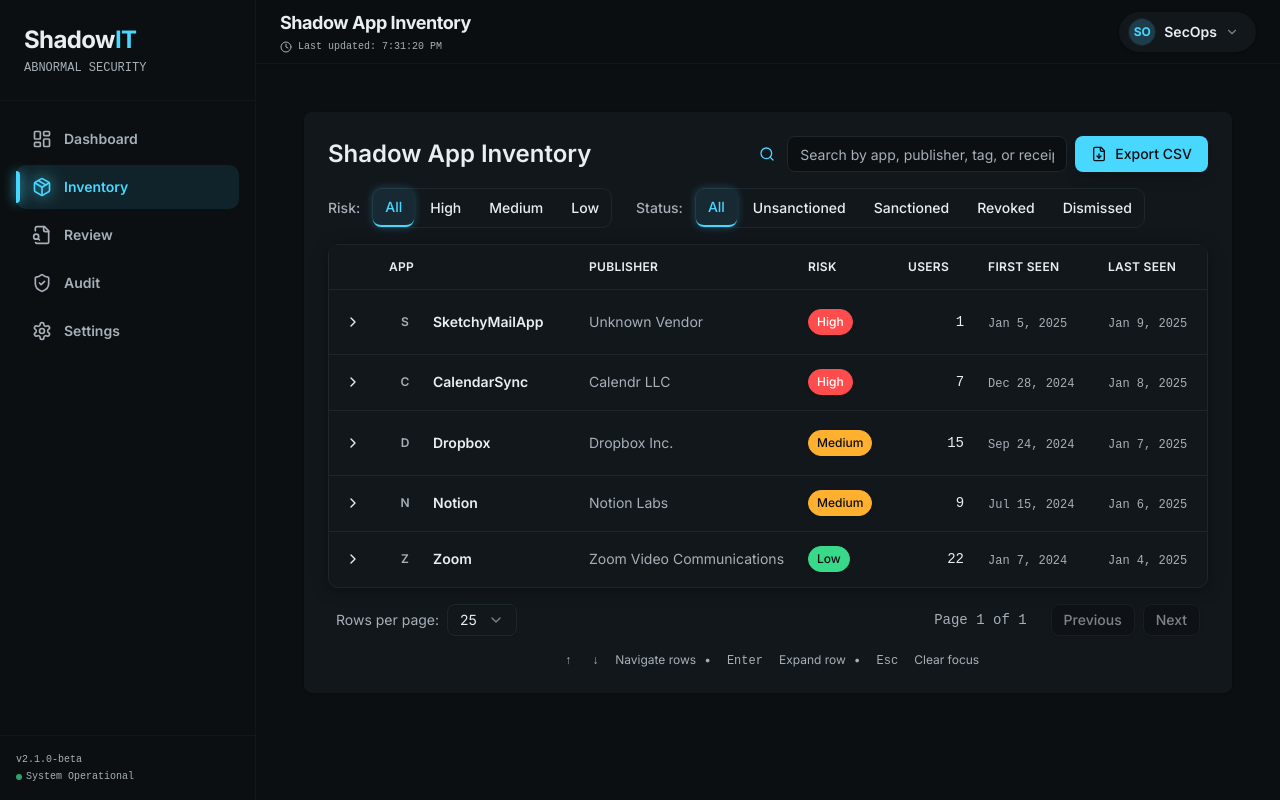
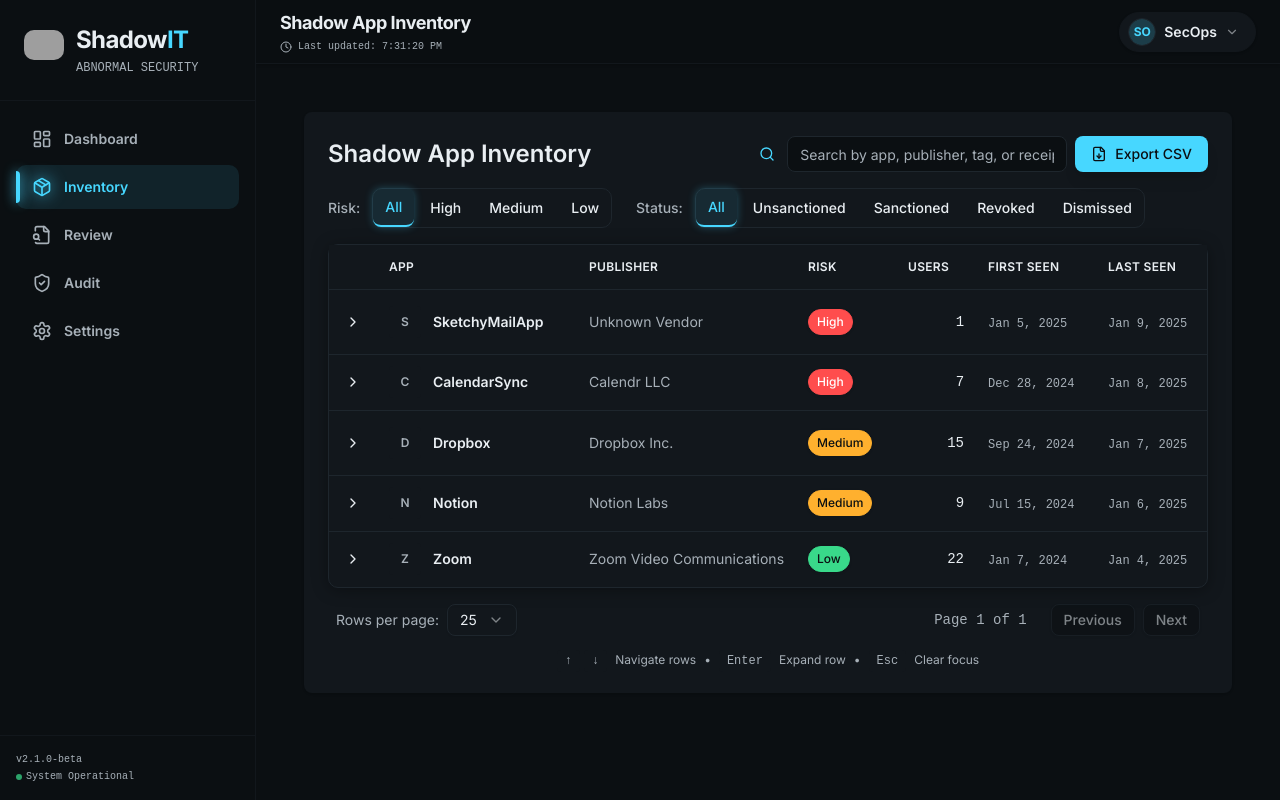
Before and after one commit to desibluedevil/v0-abnormal-shadow-it, a Next.js app: page /inventory in a window 1280 px wide. Built offline with nearby package versions, Linux system fonts and the light colour scheme; grey boxes are pictures that could not be loaded.

Commit message:
feat: update logo with new Abnormal Security design
Replace old logo with new 40x40 pixel design featuring "AI".

Co-authored-by: Debdeep Basu <11919729+desibluedevil@users.noreply.github.com>

```diff
--- a/components/dashboard-layout.tsx
+++ b/components/dashboard-layout.tsx
@@ -12,6 +12,7 @@ import NotifyModal from "@/components/notify/notify-modal"
 import { KeyboardHelpModal } from "@/components/keyboard/help-modal"
 import { LayoutDashboard, Package, FileSearch, ShieldCheck, Settings, ChevronDown, Clock } from "lucide-react"
 import { motion } from "framer-motion"
+import Image from "next/image"
 
 const navItems = [
   { name: "Dashboard", href: "/dashboard", icon: LayoutDashboard },
@@ -80,10 +81,23 @@ export function DashboardLayout({ children }: DashboardLayoutProps) {
       >
         {/* Sidebar Header */}
         <div className="p-6 border-b border-[var(--bg-elev-1)]">
-          <h1 className="text-2xl font-bold text-[var(--text-primary)] tracking-tight">
-            Shadow<span className="text-[var(--accent-cyan)]">IT</span>
-          </h1>
-          <p className="text-xs text-[var(--text-secondary)] mt-1 font-mono">ABNORMAL SECURITY</p>
+          <div className="flex items-center gap-3">
+            <div className="relative w-10 h-10 flex-shrink-0">
+              <Image
+                src="https://hebbkx1anhila5yf.public.blob.vercel-storage.com/image-hMLQgBXYIJyMkH4EN2P0ETWvg46XZJ.png"
+                alt="Abnormal Security"
+                width={40}
+                height={40}
+                className="rounded-lg"
+              />
+            </div>
+            <div className="flex-1 min-w-0">
+              <h1 className="text-2xl font-bold text-[var(--text-primary)] tracking-tight">
+                Shadow<span className="text-[var(--accent-cyan)]">IT</span>
+              </h1>
+              <p className="text-xs text-[var(--text-secondary)] mt-1 font-mono">ABNORMAL SECURITY</p>
+            </div>
+          </div>
         </div>
 
         {/* Navigation */}
```
Also changed, not shown: public/abnormal-security-logo-modern-tech-icon.jpg (added).
